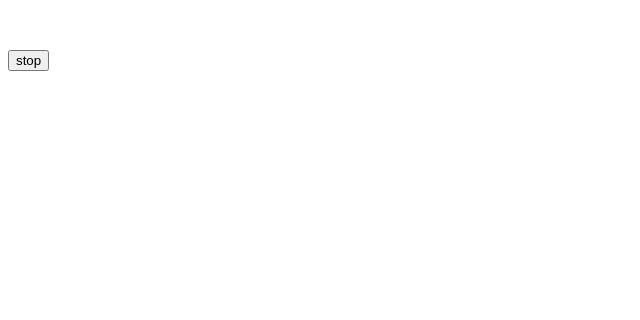
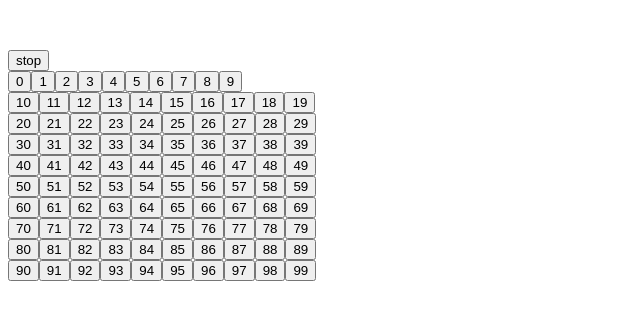
Before and after one commit to shikenaga/react_lifegame_sample, a React app: page / in a window 1280 px wide. Shown: the top 320 px of the page, without its empty margins (0-640 px from the left). Built offline with nearby package versions, Linux system fonts and the light colour scheme; the HTML template or start-up script is replaced by a standard one.

Commit message:
ライフゲームの表示をbuttonの配列に変更する準備。

```diff
--- a/src/components/MainBlock.tsx
+++ b/src/components/MainBlock.tsx
@@ -1,6 +1,8 @@
 import React, { useState, useRef } from 'react';
 import CellsTable from './cellsTable/CellsTable';
 import LifeGame from '../helpers/lifeGame';
+import CellButton from './cellsButtons/cellButton';
+import CellButtons from './cellsButtons/cellButtons';
 
 export default function MainBlock() {
   const [lifeGameIsProgressing, setLifeGameIsProgressing] = useState(true);
@@ -58,6 +60,9 @@ export default function MainBlock() {
     <div>
       <CellsTable lifGame={lifeGame} />
       {playbackButton(lifeGameIsProgressing)}
+      <CellButtons lifeGame={lifeGame}>
+        <CellButton />
+      </CellButtons>
     </div>
   );
 }
--- /dev/null
+++ b/src/components/cellsButtons/cellButton.tsx
@@ -0,0 +1,11 @@
+import React from 'react';
+
+type Props = {
+  foo: string
+}
+
+const CellButton: React.FC<Props> = ({ foo }) => (
+  <button type="button">{foo}</button>
+);
+
+export default CellButton;
--- /dev/null
+++ b/src/components/cellsButtons/cellButtons.tsx
@@ -0,0 +1,36 @@
+import React from 'react';
+import LifeGame from '../../helpers/lifeGame';
+
+type Props = {
+  lifeGame: LifeGame,
+  children: React.ReactElement
+}
+
+const CellButtons: React.FC<Props> = ({ lifeGame, children }) => {
+  const lifeGameField: boolean[][] = Array(lifeGame.height)
+    .fill(null)
+    .map(() => Array(lifeGame.width).fill(false));
+  lifeGame.cells.forEach((cell) => {
+    lifeGameField[cell.y].splice(cell.x, 1, true);
+  });
+
+  const cellButtons = lifeGameField.map((row, y) => {
+    const yIndex = `${y}`;
+    const cellsRow = row.map((cell, x) => {
+      const xIndex = `${x}`;
+      const seqIndex = y * lifeGame.width + x;
+      return (
+        React.cloneElement(children, { foo: seqIndex, key: xIndex })
+      );
+    });
+    return <div key={yIndex}>{cellsRow}</div>;
+  });
+
+  return (
+    <div>
+      {cellButtons}
+    </div>
+  );
+};
+
+export default CellButtons;
```
